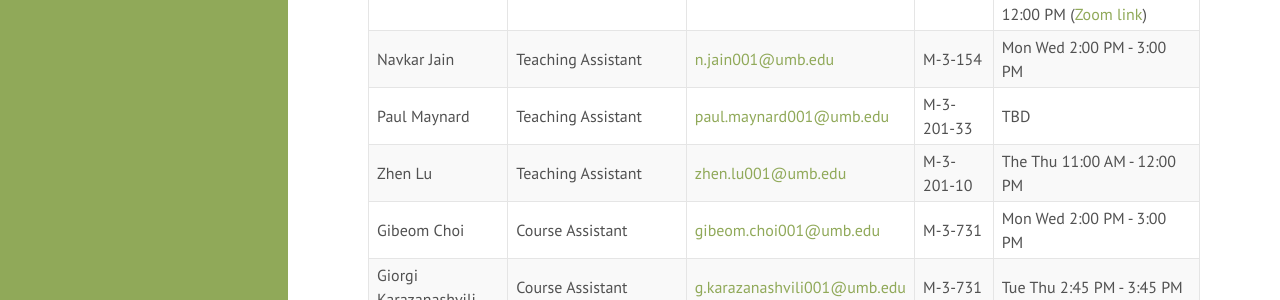
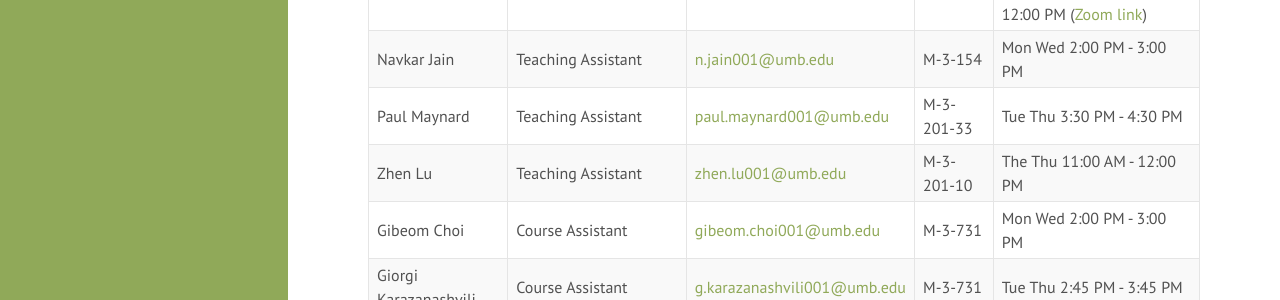
Before and after one commit to swamiiyer/swamiiyer.github.io, a Jekyll site: the page built from _pages/cs210/course_info.md, in a window 1280 px wide and 900 px high, scrolled down 436 px. Shown: the part 154-454 px from the top of the window. Built offline with Jekyll 4.4.1, drawn with Linux system fonts in a browser that asks for light colours.

Commit message:
Updated office hours

```diff
--- a/_pages/cs210/course_info.md
+++ b/_pages/cs210/course_info.md
@@ -18,7 +18,7 @@ Students who successfully complete this course will be able to confidently imple
 | **Name** | **Role** | **Email** | **Office** | **Hours** |
 | Swami Iyer | Instructor | [siyer@cs.umb.edu](mailto:siyer@cs.umb.edu) | M-3-201-14 | In-person: Tue Thu 10:00 AM - 12:00 PM<br/> Remote: Wed 10:00 AM - 12:00 PM ([Zoom link](https://umassboston.zoom.us/j/8790346943?pwd=N1VCR0RnbnJhNVpBZEprbmdFcVF0Zz09)) |
 | Navkar Jain | Teaching Assistant | [n.jain001@umb.edu](mailto:n.jain001@umb.edu) | M-3-154 | Mon Wed 2:00 PM - 3:00 PM |
-| Paul Maynard | Teaching Assistant | [paul.maynard001@umb.edu](mailto:paul.maynard001@umb.edu) | M-3-201-33 | TBD |
+| Paul Maynard | Teaching Assistant | [paul.maynard001@umb.edu](mailto:paul.maynard001@umb.edu) | M-3-201-33 | Tue Thu 3:30 PM - 4:30 PM |
 | Zhen Lu | Teaching Assistant | [zhen.lu001@umb.edu](mailto:zhen.lu001@umb.edu) | M-3-201-10 | The Thu 11:00 AM - 12:00 PM |
 | Gibeom Choi | Course Assistant | [gibeom.choi001@umb.edu](mailto:gibeom.choi001@umb.edu) | M-3-731 | Mon Wed 2:00 PM - 3:00 PM |
 | Giorgi Karazanashvili | Course Assistant | [g.karazanashvili001@umb.edu](mailto:g.karazanashvili001@umb.edu) | M-3-731 | Tue Thu 2:45 PM - 3:45 PM |
```
